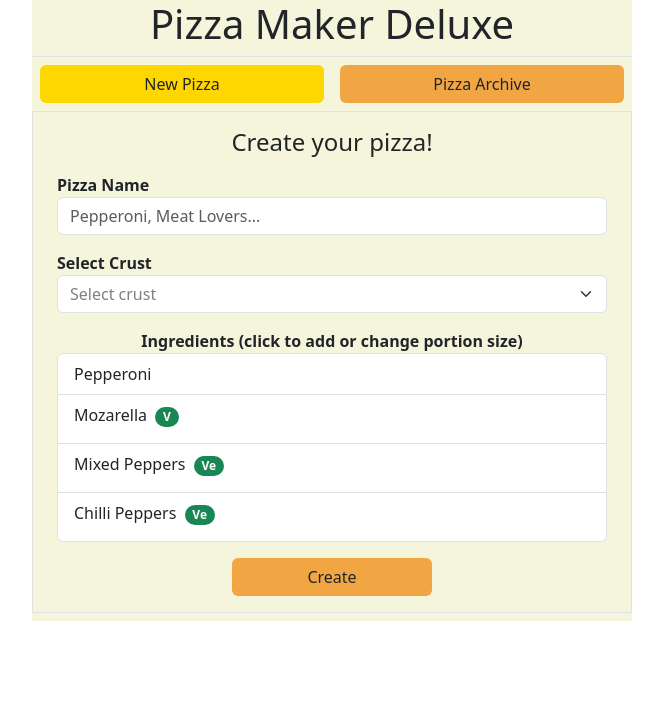
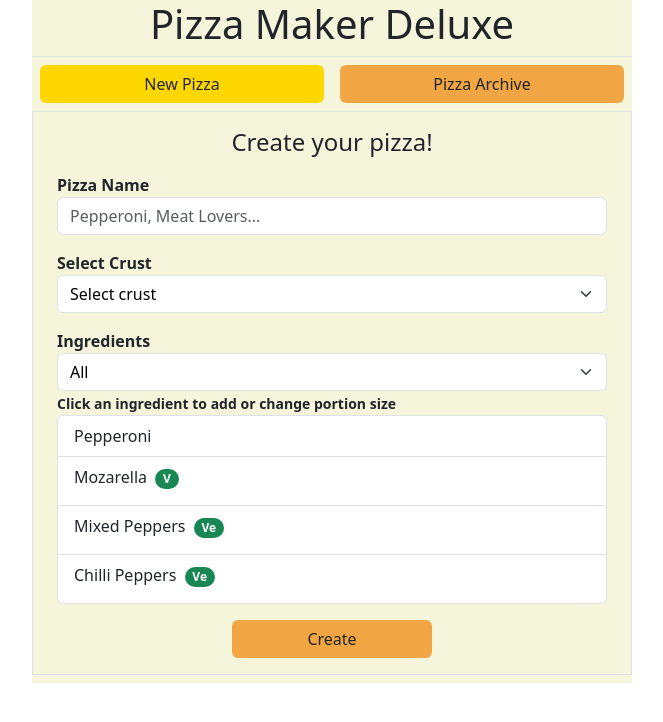
Before and after one commit to Sheriour/pizza-website-react-ts, a React (Vite) app: page / in a window 1280 px wide. Both pictures are taken after a click on the button "New Pizza". Shown: the top 722 px of the page, without its empty margins (308-971 px from the left). Built offline with nearby package versions, Linux system fonts and the light colour scheme.

Commit message:
Filter for ingredients based on diet

```diff
--- a/src/components/NewPizzaPage.tsx
+++ b/src/components/NewPizzaPage.tsx
@@ -1,10 +1,11 @@
 import { useState } from "react";
 import "../styles/pizzaMain.css";
-import { Ingredient, Pizza } from "../Types";
+import { Ingredient, Pizza, IngredientDiet } from "../Types";
 import { ChangeEvent } from "react";
 import { toast } from "react-toastify";
 import VegBadge from "./VegBadge";
 import ingredients from "../data/ingredients.json";
+import { IngredientMatchesDiet } from "../utils/Utils";
 
 type newPizzaPageProps = {
   onAddCreatedPizza: (newPizza: Pizza) => void;
@@ -21,6 +22,8 @@ function NewPizzaPage({ onAddCreatedPizza, currentPizzas }: newPizzaPageProps) {
   const [ingredients, setIngredients] = useState<Ingredient[]>(
     structuredClone(defaultIngredients)
   );
+  const [ingredientFilter, setIngredientFilter] =
+    useState<IngredientDiet>("animal");
 
   const handleCrustChange = (event: ChangeEvent<HTMLSelectElement>) => {
     setSelectedCrust(event.target.value);
@@ -28,6 +31,12 @@ function NewPizzaPage({ onAddCreatedPizza, currentPizzas }: newPizzaPageProps) {
 
   const handleNameChange = (event: ChangeEvent<HTMLInputElement>) => {
     setPizzaName(event.target.value);
+  };
+
+  const handleIngredientFilterChange = (
+    event: ChangeEvent<HTMLSelectElement>
+  ) => {
+    setIngredientFilter(event.target.value as IngredientDiet);
   };
 
   /**
@@ -144,7 +153,7 @@ function NewPizzaPage({ onAddCreatedPizza, currentPizzas }: newPizzaPageProps) {
             className="form-select"
             value={selectedCrust}
             onChange={handleCrustChange}
-            style={{ color: selectedCrust ? "black" : "grey" }}
+            style={{ color: ingredientFilter ? "black" : "grey" }}
           >
             <option value="" disabled style={{ color: "grey" }}>
               Select crust
@@ -159,14 +168,32 @@ function NewPizzaPage({ onAddCreatedPizza, currentPizzas }: newPizzaPageProps) {
         </div>
 
         <div className={"container " + innerMargins}>
-          <div className={"text-center "}>
-            <label htmlFor="ingredients">
-              Ingredients (click to add or change portion size)
+          <label htmlFor="ingredientsFilter">Ingredients</label>
+          <select
+            id="ingredientsFilter"
+            className="form-select"
+            value={ingredientFilter === "animal" ? "All" : ingredientFilter}
+            onChange={handleIngredientFilterChange}
+            style={{ color: ingredientFilter ? "black" : "grey" }}
+          >
+            <option value="animal" style={{ color: "black" }}>
+              All
+            </option>
+            <option value="vegetarian" style={{ color: "black" }}>
+              Vegetarian
+            </option>
+            <option value="vegan" style={{ color: "black" }}>
+              Vegan
+            </option>
+          </select>
+
+          <label htmlFor={"ingredients" + innerMargins}>
+            <small>Click an ingredient to add or change portion size</small>
           </label>
-          </div>
-
-          <ul className="list-group" id="ingredients">
-            {ingredients.map((x) => (
+          <ul className="list-group " id="ingredients">
+            {ingredients
+              .filter((x) => IngredientMatchesDiet(x, ingredientFilter))
+              .map((x) => (
                 <button
                   key={x.id}
                   onClick={() => handleIngredientSelect(x.id)}
--- a/src/utils/Utils.ts
+++ b/src/utils/Utils.ts
@@ -5,3 +5,16 @@ export function GetDietFromIngredientList(ingredients: Ingredient[]): Ingredient
     if (ingredients.some(x => x.diet === "vegetarian")) return "vegetarian";
     return "vegan";
 }
+
+export function IngredientMatchesDiet(ingredient: Ingredient, diet: IngredientDiet): boolean {
+    //Anything goes if this is chosen
+    if (diet === "animal") return true;
+
+    //For vegan and vegetarian, we compare score
+    let score: number = ingredient.diet === "vegan" ? 2 : ingredient.diet === "vegetarian" ? 1 : 0;
+    if (diet === "vegetarian") return score > 0;
+    if (diet === "vegan") return score > 1;
+
+    //Default route
+    return false;
+}
```
Lines whose indentation alone changed are shown as unchanged.
